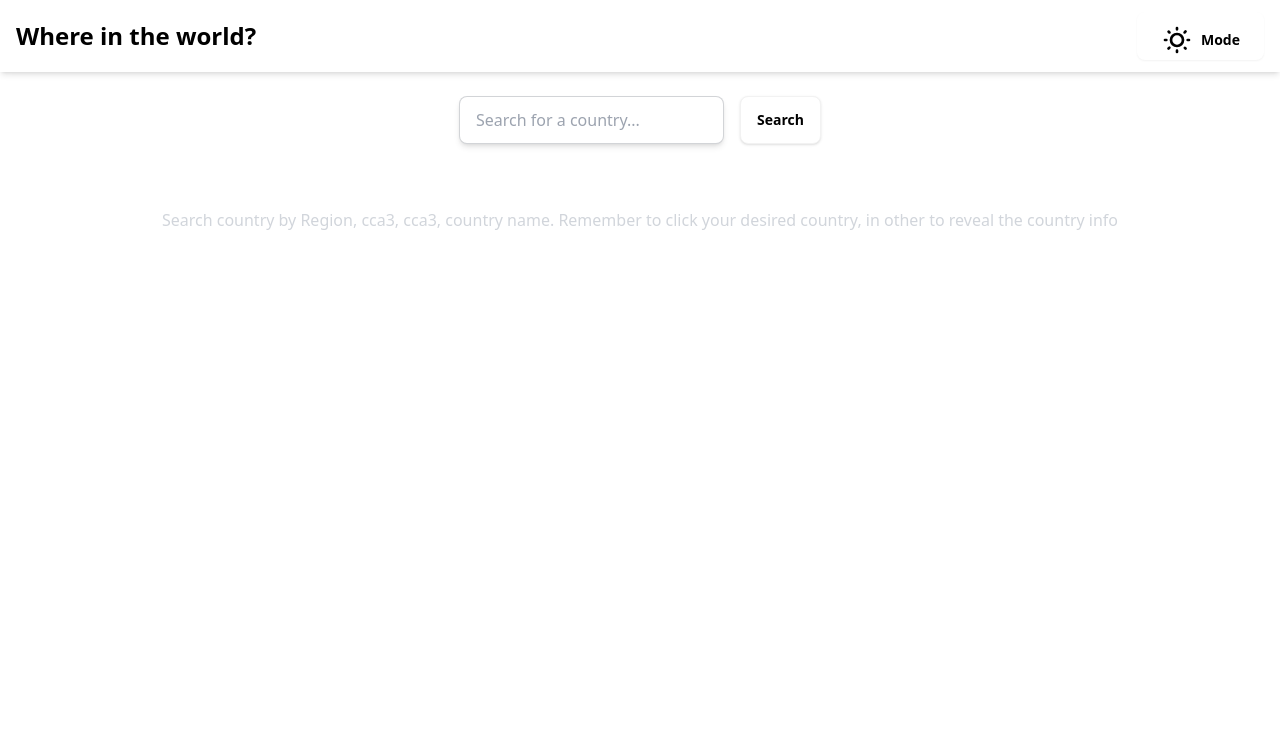
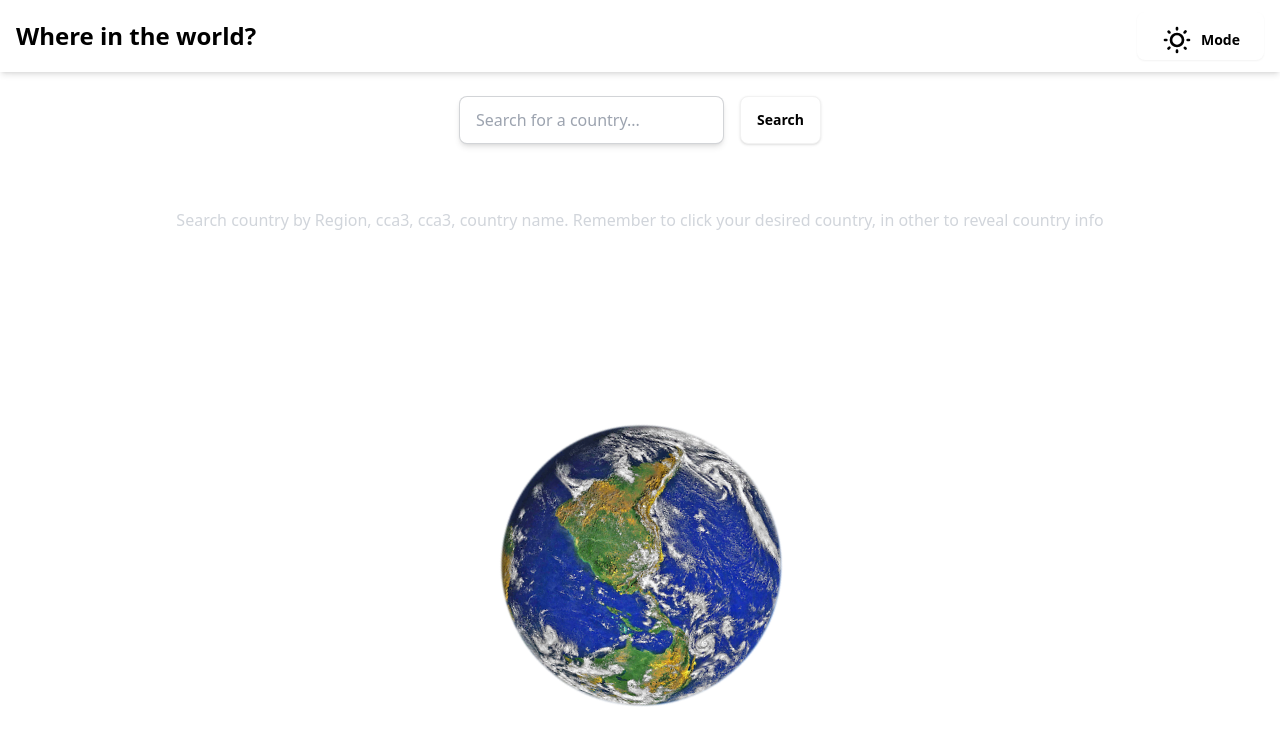
Before and after one commit to Oyasikelly/geo-country, a Next.js app: page / in a window 1280 px wide. Shown: the top 744 px of the page. Built offline with nearby package versions, Linux system fonts and the light colour scheme.

Commit message:
New Upgrade

```diff
--- a/package.json
+++ b/package.json
@@ -13,7 +13,8 @@
     "react": "19.0.0-rc-66855b96-20241106",
     "react-dom": "19.0.0-rc-66855b96-20241106",
     "react-icons": "^5.3.0",
-    "tailwind-scrollbar": "^3.1.0"
+    "tailwind-scrollbar": "^3.1.0",
+    "three": "^0.170.0"
   },
   "devDependencies": {
     "daisyui": "^4.12.14",
--- a/src/components/Countries.js
+++ b/src/components/Countries.js
@@ -11,10 +11,25 @@ export default function Countries({
   console.log(countries.length);
 
   return (
-    <div className="w-full">
+    <div className="relative h-screen overflow-scroll scrollbar-none w-full">
+      <div
+        className="
+    absolute top-1/2 left-1/2 transform -translate-x-1/2 -translate-y-1/2
+    bg-cover bg-no-repeat rounded-full animate-spinEarth
+    w-40 h-40   /* Default size for small screens */
+    sm:w-48 sm:h-48 /* Medium size for small screens */
+    md:w-64 md:h-64 /* Larger size for tablets */
+    lg:w-80 lg:h-80 /* Larger size for desktops */
+    xl:w-96 xl:h-96 /* Largest size for large desktops */
+  "
+        style={{ backgroundImage: "url('/earth-texture.png')" }}
+      ></div>
+
+      {/* Other content */}
+
       <p className="w-auto text-gray-300 self-center text-center mt-4 pb-4">
         Search country by Region, cca3, cca3, country name. Remember to click
-        your desired country, in other to reveal the country info
+        your desired country, in other to reveal country info
       </p>
       {countries.length > 1 && (
         <p className="text-gray-500 pb-4">
--- a/tailwind.config.js
+++ b/tailwind.config.js
@@ -19,6 +19,15 @@ module.exports = {
       zIndex: {
         1: "1",
       },
+      animation: {
+        spinEarth: "spinEarth 10s linear infinite",
+      },
+      keyframes: {
+        spinEarth: {
+          from: { transform: "translate(-50%, -50%) rotate(0deg)" },
+          to: { transform: "translate(-50%, -50%) rotate(360deg)" },
+        },
+      },
     },
   },
 };
```
Also changed, not shown: public/earth-texture.png (added), 1 other file (tests, documents, lock files or other folders).
